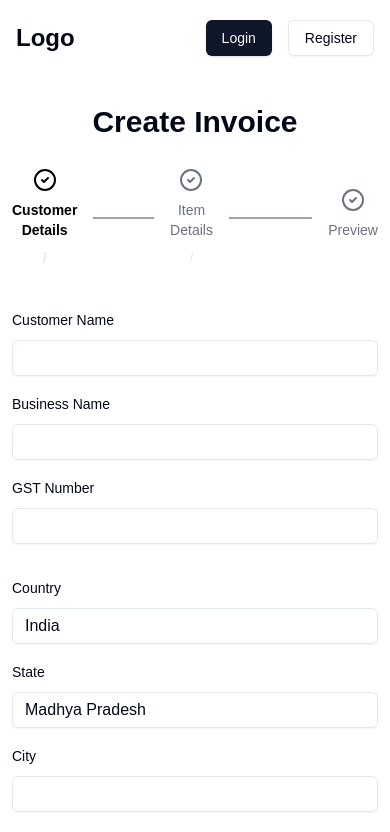
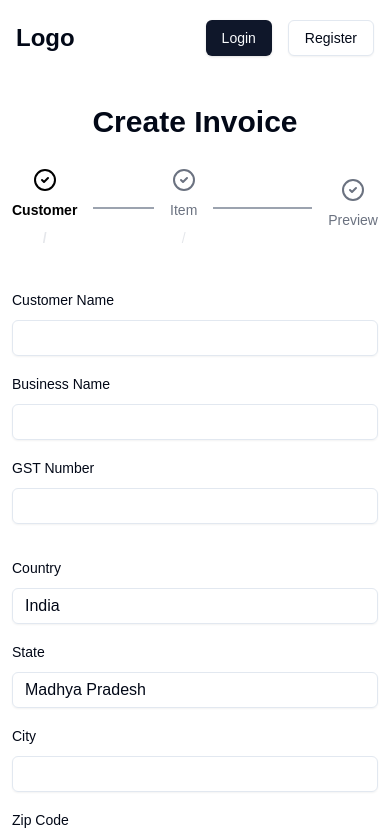
Before and after one commit to Abbas-Dev-786/invoicy, a Next.js app: page /invoices/new in a window 390 px wide. Shown: the top 832 px of the page. Built offline with nearby package versions, Linux system fonts and the light colour scheme.

Commit message:
fix: stepper responsive issue

```diff
--- a/src/components/ui/stepper.tsx
+++ b/src/components/ui/stepper.tsx
@@ -48,7 +48,12 @@ const Stepper = ({ items }: StepperProps) => {
             {items.length - 1 !== id ? (
               <span className="flex flex-col gap-2 items-center after:content-['/'] sm:after:hidden after:mx-2 after:text-gray-200 dark:after:text-gray-500">
                 <CircleCheck />
-                <p>{stepItem.link}</p>
+                <p>
+                  {stepItem.link.split(" ")[0]}{" "}
+                  <span className="hidden md:inline-block">
+                    {stepItem.link.split(" ").slice(1).join(" ")}
+                  </span>
+                </p>
               </span>
             ) : (
               <span className="flex flex-col items-center gap-2 after:mx-2">
```
